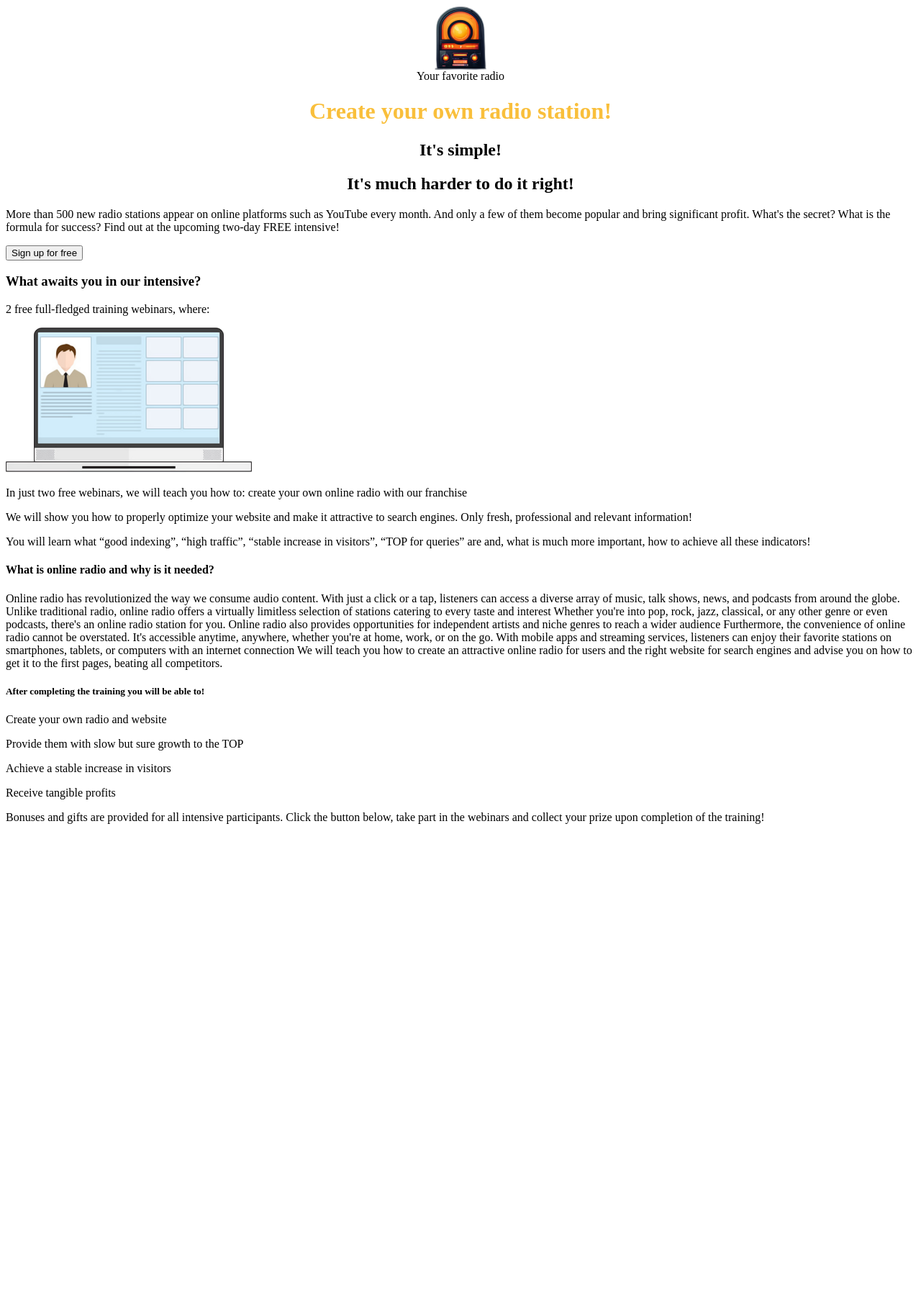
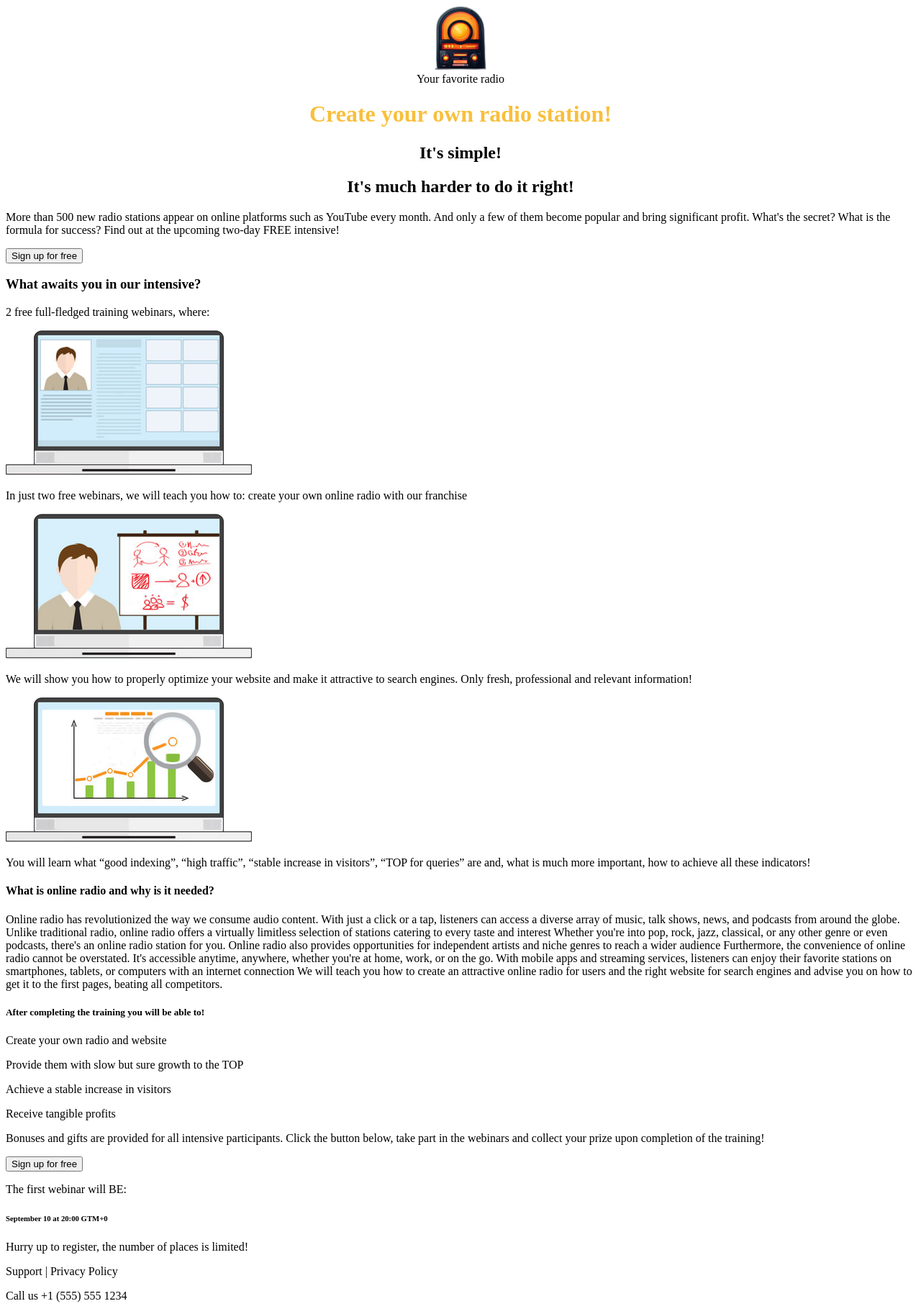
Before and after one commit to CatZ0000/radio1, a plain HTML site: page index.html in a window 1280 px wide. Shown: the whole page at 72% size. Before the commit the page ends 1161 px from the top, so only its background shows below. Drawn offline with Linux system fonts and the light colour scheme.

Commit message:
full text

```diff
--- a/index.html
+++ b/index.html
@@ -4,11 +4,11 @@
     <meta charset="UTF-8">
     <meta name="viewport" content="width=device-width, initial-scale=1.0">
     <link rel="stylesheet" href="style.css">
-    <title>Document</title>
+    <title>Radio</title>
 </head>
 <body>
-    <div class="logo">
-        <img class="logo__img" src="Logo.png" alt="картинка">
+    <div class="wrapper-logo">
+        <img class="logo__img" src="img/Logo.png" alt="картинка">
         <div class="logo__text">Your favorite radio</div>
     </div>
     <div class="headings">
@@ -24,12 +24,19 @@
     <h3>What awaits you in our intensive?</h3>
     <p>2 free full-fledged training webinars, where:</p>
     <div>
-        <img src="Icon1.png" alt="картинка2">
+        <img src="img/Icon1.png" alt="картинка2">
         <p>In just two free webinars, we will teach you how to: create your own online radio with our franchise</p>
     </div>
 
-    <p>We will show you how to properly optimize your website and make it attractive to search engines. Only fresh, professional and relevant information!</p>
-    <p>You will learn what “good indexing”, “high traffic”, “stable increase in visitors”, “TOP for queries” are and, what is much more important, how to achieve all these indicators!</p>
+    <div>
+        <img src="img/Icon2.png" alt="картинка3">
+        <p>We will show you how to properly optimize your website and make it attractive to search engines. Only fresh, professional and relevant information!</p>
+    </div>
+    <div>
+        <img src="img/Icon3.png" alt="картинка3">
+        <p>You will learn what “good indexing”, “high traffic”, “stable increase in visitors”, “TOP for queries” are and, what is much more important, how to achieve all these indicators!</p>
+    </div>
+
     <h4>What is online radio and why is it needed?</h4>
     <p>Online radio has revolutionized the way we consume audio content. With just a click or a tap, listeners can access a diverse array of music, talk shows, news, and podcasts from around the globe. Unlike traditional radio, online radio offers a virtually limitless selection of stations catering to every taste and interest
 
@@ -44,5 +51,11 @@
         <p>Receive tangible profits</p>
         <p>Bonuses and gifts are provided for all intensive participants. Click the button below,
             take part in the webinars and collect your prize upon completion of the training!</p>
+        <button>Sign up for free  </button>
+        <p>The first webinar will BE:</p>
+        <h6>September 10 at 20:00 GTM+0</h6>
+        <p>Hurry up to register, the number of places is limited!</p>
+        <p>Support  |  Privacy Policy</p>
+        <p>Call us +1 (555) 555 1234</p>
 </body>
 </html>
--- a/style.css
+++ b/style.css
@@ -1,8 +1,7 @@
 
 
-.logo__img{
-    display: block;
-    margin: 0 auto;
+.wrapper-logo{
+   text-align: center;
 }
 .logo__text{
     text-align: center;
```
Also changed, not shown: img/Icon1.png (renamed from Icon1.png), img/Icon2.png (renamed from Icon2.png), img/Icon3.png (renamed from Icon3.png), img/Logo.png (renamed from Logo.png), img/chart.png (added), img/online.png (added), img/optimization.png (added), img/people.png (added), img/present.png (added), img/radio.png (added), img/wallet.png (added).
